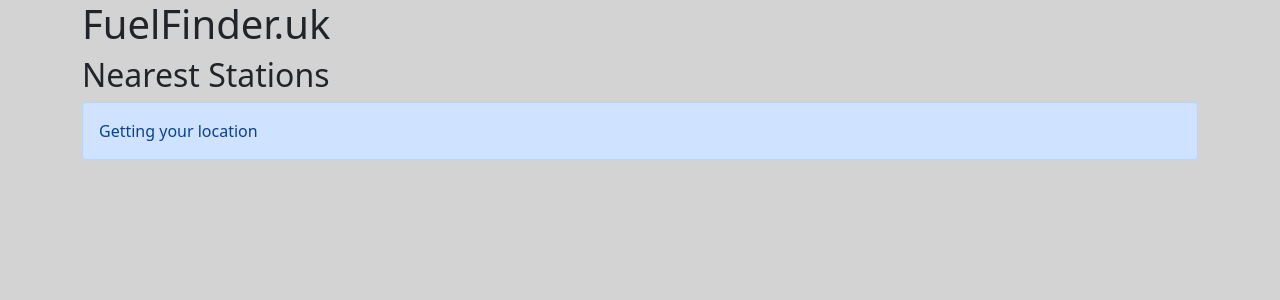
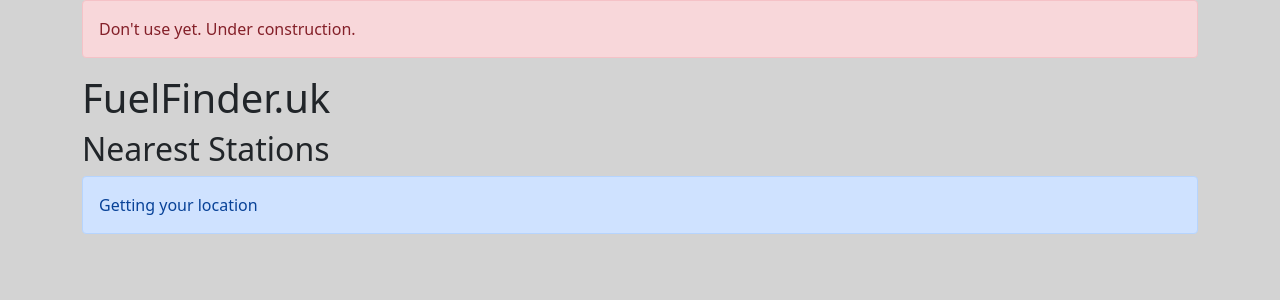
Before and after one commit to sztanko/fuelfinder, a React (Create React App) app in the folder fuelfinder/: page / in a window 1280 px wide. Shown: the top 300 px of the page. Built offline with nearby package versions, Linux system fonts and the light colour scheme; no server answers.

Commit message:
Add under construction message

```diff
--- a/fuelfinder/src/App.js
+++ b/fuelfinder/src/App.js
@@ -56,6 +56,7 @@ function App() {
     <Container>
       <Row>
         <Col>
+          <Alert variant="danger">Don't use yet. Under construction.</Alert>
           <h1>FuelFinder.uk</h1>
         </Col>
       </Row>
```
